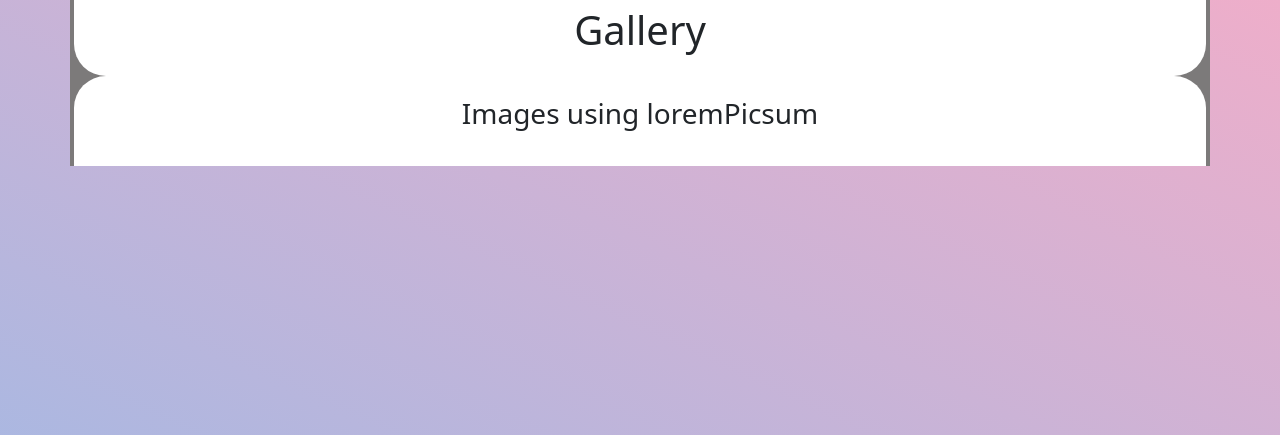
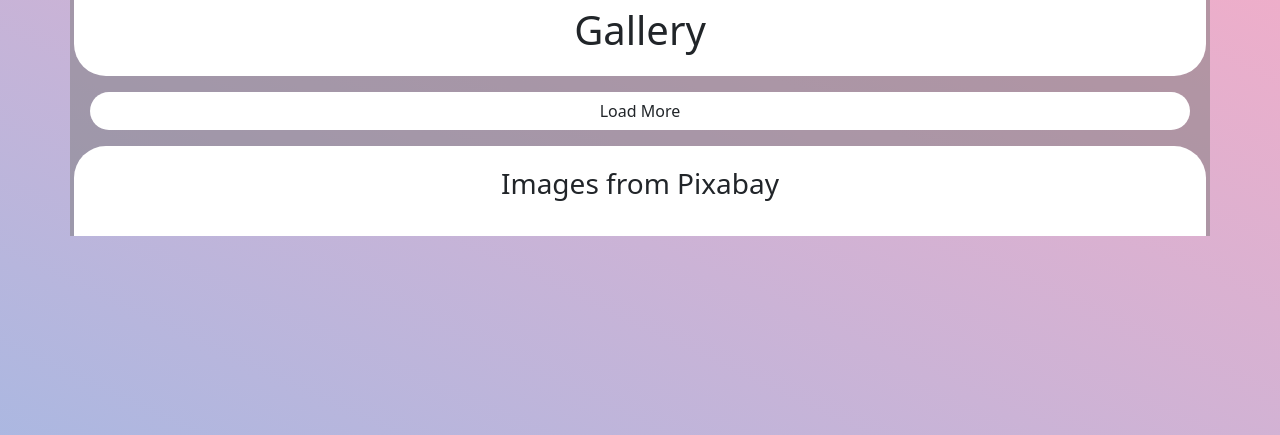
Before and after one commit to Estions/Image-Gallery-Website, a PHP site: page / in a window 1280 px wide. Shown: the top 435 px of the page. Run offline with PHP 8.4, Linux system fonts and the light colour scheme; data that the repository does not hold is empty.

Commit message:
Added infinite scroll - and load more button

```diff
--- a/css/styles-main.css
+++ b/css/styles-main.css
@@ -1993,7 +1993,7 @@ progress {
 }
 
 .bg-seco-body {
-  background-color: #7c7a7aff !important;
+  background-color: #7c7a7a7f !important;
 }
 
 .txt-color-main {
@@ -2013,4 +2013,16 @@ progress {
   border-top-left-radius: 2rem !important;
   border-top-right-radius: 2rem !important;
 }
+
+.border-all-5 {
+  border-bottom-left-radius: 2rem !important;
+  border-bottom-right-radius: 2rem !important;
+  border-top-left-radius: 2rem !important;
+  border-top-right-radius: 2rem !important;
+}
+
+.image-stretch {
+  width: 100% !important;
+  max-height: 100% !important;
+}
 /*# sourceMappingURL=styles-main.css.map */
--- a/dbFetch.php
+++ b/dbFetch.php
@@ -24,10 +24,10 @@ else
     {
 
     echo "|
-    <div class='container-fluid my-3 bg-main-body p-0'>
-    <img class='img-fluid' src={$rowObj->img_path} alt={$rowObj->img_author}></img>
+    <div class='container-fluid my-3 bg-main-body p-0 text-center'>
+    <img class='img-fluid image-stretch' src={$rowObj->img_path} alt={$rowObj->img_author}></img>
     <p class='text-center my-0 fs-3'>{$rowObj->img_name}</p>
-    <p class='text-left m-1 fs-6'>{$rowObj->RowNum}</p>
+    <p class='text-left m-1 fs-6'>{$rowObj->img_author}</p>
     </div>";
 
     /* deubg
--- a/index.php
+++ b/index.php
@@ -17,10 +17,10 @@
         <div class="col" id="col2"> <!-- gallery col 2 -->
         </div>
       </div>
-      <div class="p-3 row border-top-5 g-0 bg-main-body" onclick="manualLoadMore()" id="endC"><p class="fs-3 text-center">Images using loremPicsum</p></div>  <!-- footer row -->
+      <div class="m-3 row border-all-5 g-0 bg-main-body"><button class="btn" onclick="manualLoadMore()">Load More</button></div>
+      <div class="p-3 row border-top-5 g-0 bg-main-body" id="endC"><p class="fs-3 text-center">Images from Pixabay</p></div>  <!-- footer row -->
     </div>
     <script src = "js/etools.js"></script>
     <!-- Bootstrap Bundle with Popper --><script src="https://cdn.jsdelivr.net/npm/bootstrap@5.0.0-beta3/dist/js/bootstrap.bundle.min.js"></script>
-
   </body>
 </html>
--- a/scss/styles-main.scss
+++ b/scss/styles-main.scss
@@ -8,7 +8,7 @@
 $cc-black: #000000ff;
 $cc-white: #ffffffff;
 $cc-davys-grey: #494949ff;
-$cc-sonic-silver: #7c7a7aff;
+$cc-sonic-silver: #7c7a7a7f;
 $cc-g1: #eeaecaff;
 $cc-g2: #94bbe9ff;
 $emSize : 2rem;
@@ -35,6 +35,7 @@ $gradient: linear-gradient(25deg,$cc-g2,$cc-g1);
 
 .bg-gradient{
     background-image: $gradient;
+
     background-color: transparent;
     background-repeat: no-repeat;
     background-attachment: fixed;
@@ -62,3 +63,15 @@ $gradient: linear-gradient(25deg,$cc-g2,$cc-g1);
     border-top-left-radius: $emSize !important;
     border-top-right-radius: $emSize !important;
 }
+
+.border-all-5{
+    border-bottom-left-radius : $emSize !important;
+    border-bottom-right-radius : $emSize !important;
+    border-top-left-radius: $emSize !important;
+    border-top-right-radius: $emSize !important;
+}
+
+.image-stretch{
+    width:100% !important;
+    max-height:100% !important;
+}
```
Also changed, not shown: 1 other file.
